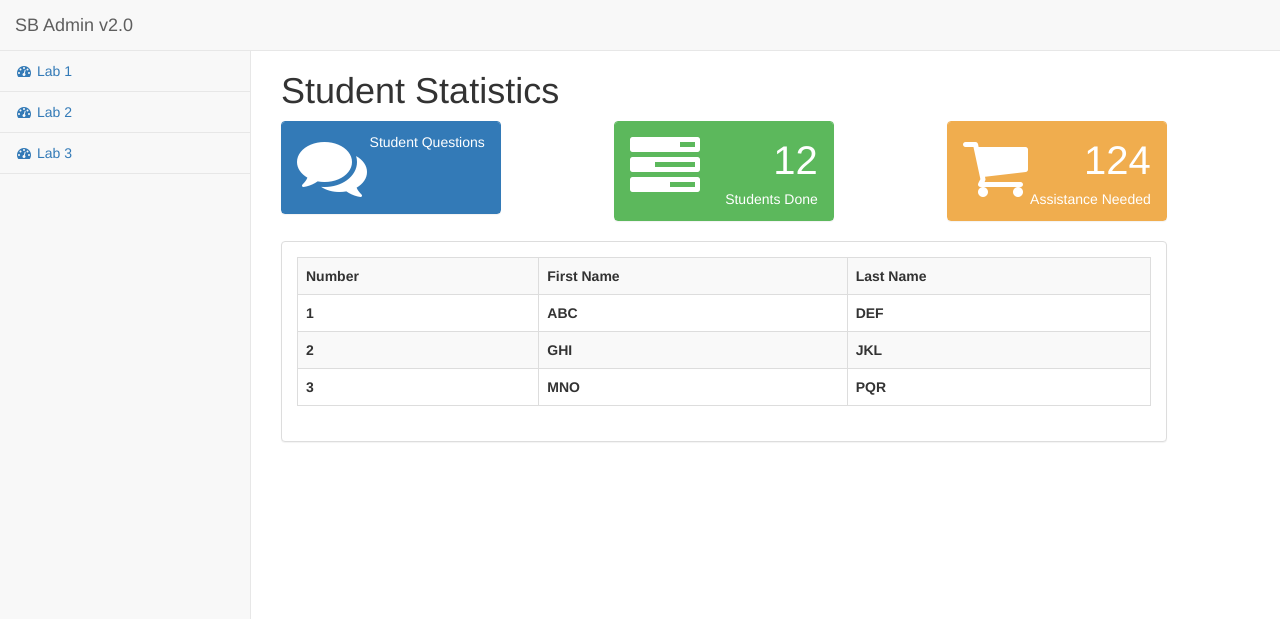
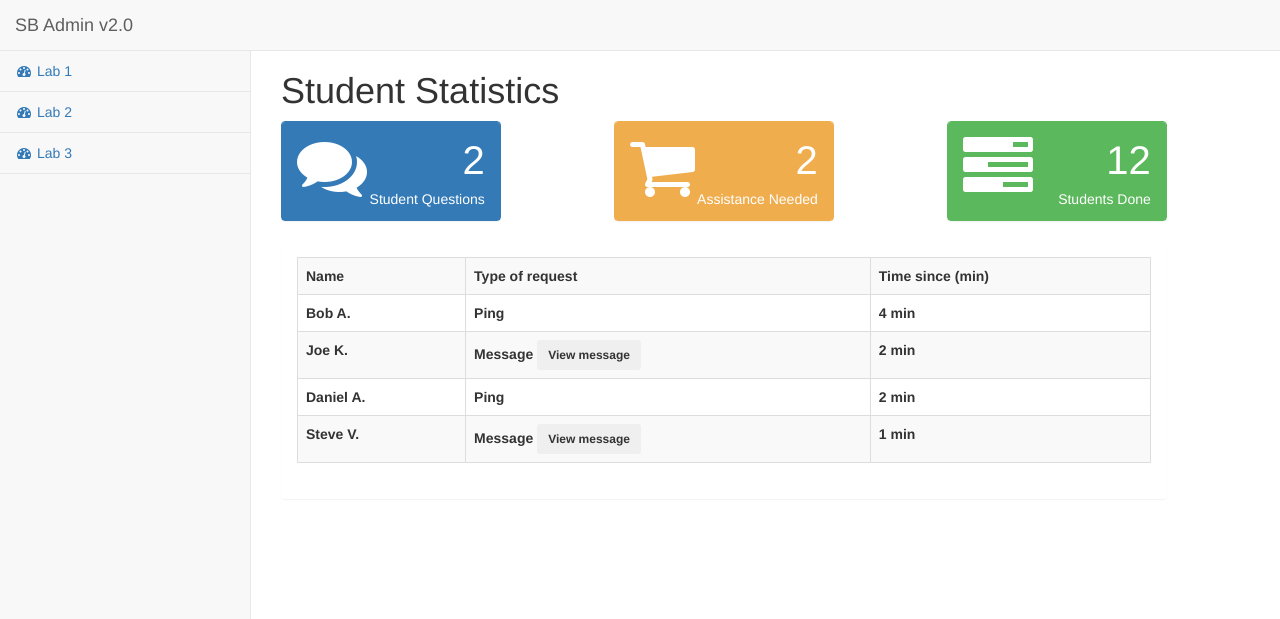
Before and after one commit to simonsben/QHacks2017, a website: page pages/InstructorView.html in a window 1280 px wide. Drawn offline with nearby package versions, Linux system fonts and the light colour scheme; files whose address does not match are found by name.

Commit message:
Change updates

```diff
--- a/pages/InstructorView.html
+++ b/pages/InstructorView.html
@@ -20,12 +20,15 @@
     <!-- Custom CSS -->
     <link href="../dist/css/sb-admin-2.css" rel="stylesheet">
 
-    <!-- Morris Charts CSS
+    <!-- Morris Charts CSS -->
     <link href="../vendor/morrisjs/morris.css" rel="stylesheet">
-    -->
+
 
     <!-- Custom Fonts -->
     <link href="../vendor/font-awesome/css/font-awesome.min.css" rel="stylesheet" type="text/css">
+
+    <!-- JQuery -->
+    <script src="https://ajax.googleapis.com/ajax/libs/jquery/3.1.0/jquery.min.js"></script>
 
 
     <!-- HTML5 Shim and Respond.js IE8 support of HTML5 elements and media queries -->
@@ -102,10 +105,28 @@
                                     <i class="fa fa-comments fa-5x"></i>
                                 </div>
                                 <div class="col-xs-9 text-right">
-                                    <div class="huge" id="stdQues">
+                                    <div class="huge" id="messCnt">
 
                                     </div>
                                     <div>Student Questions</div>
+                                </div>
+                            </div>
+                        </div>
+                    </div>
+                </div>
+                <div class="col-lg-1"></div>
+                <div class="col-lg-3 col-md-6">
+                    <div class="panel panel-yellow">
+                        <div class="panel-heading">
+                            <div class="row">
+                                <div class="col-xs-3">
+                                    <i class="fa fa-shopping-cart fa-5x"></i>
+                                </div>
+                                <div class="col-xs-9 text-right">
+                                    <div class="huge" id="pingCnt">
+
+                                    </div>
+                                    <div>Assistance Needed</div>
                                 </div>
                             </div>
                         </div>
@@ -127,34 +148,19 @@
                         </div>
                     </div>
                 </div>
-                <div class="col-lg-1"></div>
-                <div class="col-lg-3 col-md-6">
-                    <div class="panel panel-yellow">
-                        <div class="panel-heading">
-                            <div class="row">
-                                <div class="col-xs-3">
-                                    <i class="fa fa-shopping-cart fa-5x"></i>
-                                </div>
-                                <div class="col-xs-9 text-right">
-                                    <div class="huge">124</div>
-                                    <div>Assistance Needed</div>
-                                </div>
-                            </div>
-                        </div>
-                    </div>
-                </div>
+
             </div>
             <!-- /.row -->
             <div class="row">
                 <div class="col-lg-11">
-                    <div class="panel panel-default">
+                    <div class="panel">
                         <div class="panel-body">
                             <table width="100%" class="table table-striped table-bordered table-hover" id="dataTable">
                                 <thread>
                                     <tr>
-                                        <th>Number</th>
-                                        <th>First Name</th>
-                                        <th>Last Name</th>
+                                        <th>Name</th>
+                                        <th>Type of request</th>
+                                        <th>Time since (min)</th>
                                     </tr>
                                 </thread>
                             </table>
@@ -169,23 +175,49 @@
     </div>
     <!-- /#wrapper -->
 
-    <script src="https://ajax.googleapis.com/ajax/libs/jquery/3.1.0/jquery.min.js"></script>
     <script>
-        $.getJSON('data.json', function(stdData) {
-            var items = [];
+        $.getJSON('https://raw.githubusercontent.com/simonsben/QHacks2017/master/data/data1.1.json', function(stdData) {
+            var items = [], time, type;
+            var pingCount = 0, messCount = 0;
             $.each(stdData.students, function(index, readData) {
-                items.push("<tr><th>"+readData.id+"</th>"+"<th>"+readData.first+"</th>"+"<th>"+readData.last+"</th>");
+                if(readData.timeSince < 60) {
+                    time = " < 1 min"
+                } else {
+                    time = (readData.timeSince/60).toFixed() + " min"
+                }
+                console.log(readData.message);
+                if(readData.type == "Message") {
+                    var properties = 'type="button"';
+                    properties = properties + ' class="btn btn-sm"';
+                    properties = properties + ' data-toggle="popover"';
+                    properties = properties + ' placement="top"';
+                    properties = properties + ' title="'+readData.name+'"';
+                    properties = properties + ' data-content="'+readData.message+'"';
+
+                    type = readData.type + ' <button +' +properties+'><b>View message</b></button>';
+                    messCount++;
+                } else {
+                    type = readData.type;
+                    pingCount++;
+                }
+                items.push("<tr><th>"+readData.name+"</th>"+"<th>"+type+"</th>"+"<th>"+time+"</th>");
             })
-            console.log(stdData.length);
             $('#dataTable tr:last').after(items);
-            $('#stdQues').after(stdData.length);
+            $('#messCnt').after("<div class='huge'>"+messCount+"</div>");
+            $('#pingCnt').after("<div class='huge'>"+pingCount+"</div>");
 
         })
     </script>
 
+    <script>
+        $(function () {
+          $('[data-toggle="popover"]').popover()
+        })
+    </script>
 
-    <!-- jQuery -->
-    <script src="../vendor/jquery/jquery.min.js"></script>
+    <!-- jQuery
+    <script src="../vendor/jquery/jquery.min.js"></script> -->
+
 
     <!-- Bootstrap Core JavaScript -->
     <script src="../vendor/bootstrap/js/bootstrap.min.js"></script>
```
Also changed, not shown: data/data1.2.json (+14 -0 lines), pages/StudentView.html (+1 -1 lines).
